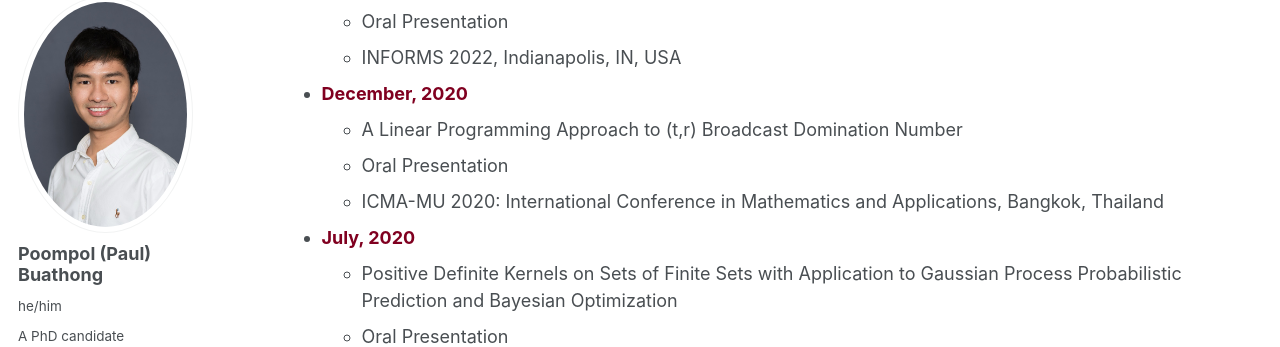
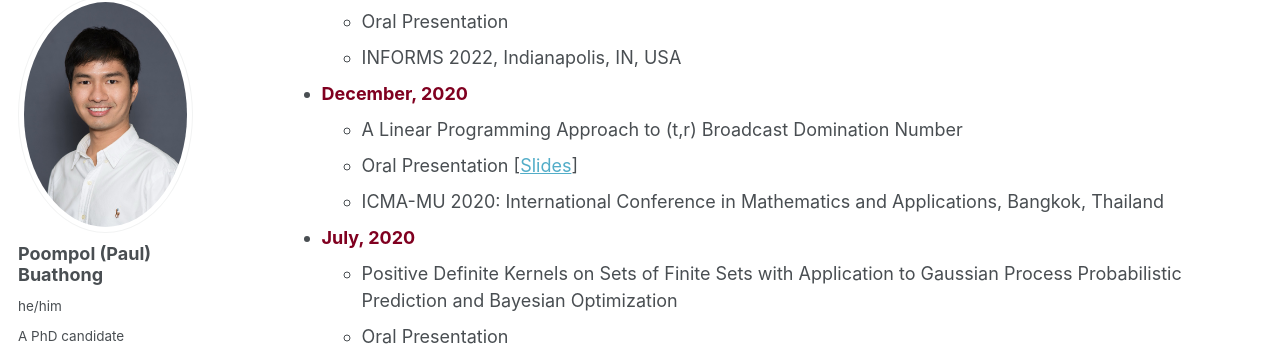
Before and after one commit to poompol/poompol.github.io, a Jekyll site: the page built from _pages/talks.md, in a window 1280 px wide and 900 px high, scrolled down 1934 px. Shown: the part 105-452 px from the top of the window. Built offline with Jekyll 4.4.1, drawn with Linux system fonts in a browser that asks for light colours; some web fonts are replaced; a script bundle is joined from its source files by our own code; library files that are not in the unit come from our copies.

Commit message:
Update talks.md

```diff
--- a/_pages/talks.md
+++ b/_pages/talks.md
@@ -74,7 +74,7 @@
 
 * <strong style="color:#800020;">December, 2020</strong>
   * A Linear Programming Approach to (t,r) Broadcast Domination Number
-  * Oral Presentation
+  * Oral Presentation \[[Slides](https://drive.google.com/file/d/1TgZhMWsvaUSesTdJt-Ha3kWqBscTGaJH/view?usp=sharing)\]
   * ICMA-MU 2020: International Conference in Mathematics and Applications, Bangkok, Thailand
 
 * <strong style="color:#800020;">July, 2020</strong>
```
